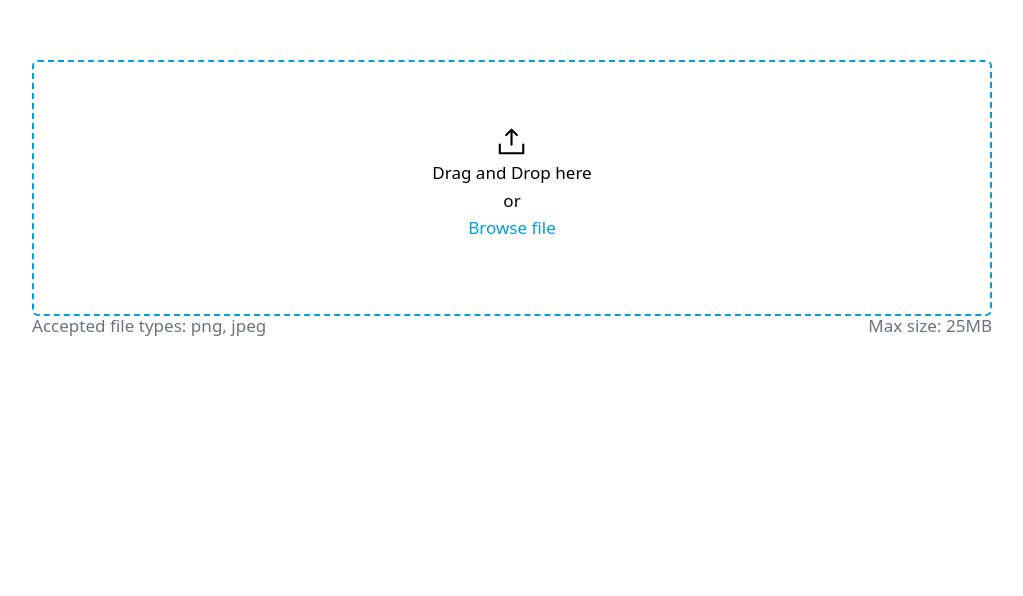
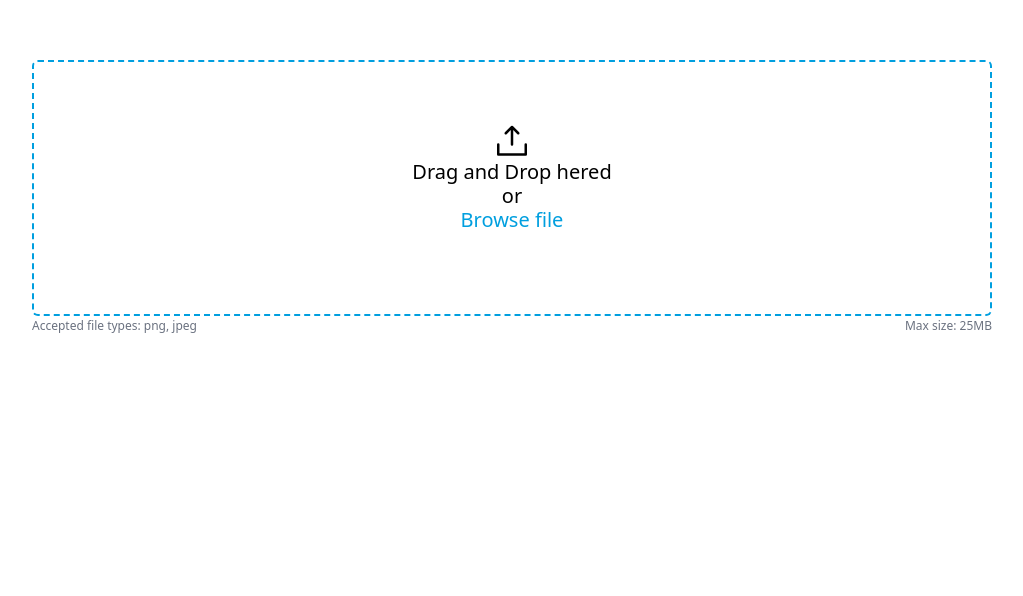
Before and after one commit to UofA-Blueprint/AlzheimerCalgary2.0, a React (Vite) app: page /upload-file-test in a window 1280 px wide. Shown: the part 204-800 px from the top of the page, without its empty margins (128-1151 px from the left). Built offline with nearby package versions, Linux system fonts and the light colour scheme.

Commit message:
adjusted

```diff
--- a/src/components/MediaUploadZone.tsx
+++ b/src/components/MediaUploadZone.tsx
@@ -3,42 +3,30 @@ import { useState, useEffect, useRef } from "react";
 
 interface MediaUploadZoneProps {
   onFilesDropped: (files: File[]) => void;
+  fontSize?: string;
+  className?: string;
 }
 
 const MediaUploadZone: React.FC<MediaUploadZoneProps> = ({
   onFilesDropped,
+  fontSize = "1em",
 }) => {
   // parent ref
   const parentRef = useRef<HTMLDivElement>(null);
 
   // handling sizing
-  const [margin, setMargin] = useState("1em");
-  const [fontSize, setFontSize] = useState("1em");
   // handling drop in file
   const [isDragOver, setIsDragOver] = useState(false);
   const [droppedFiles, setDroppedFiles] = useState<File[]>([]);
   const [isValidFile, setIsValidFile] = useState(true);
 
   const UploadZoneClassName =
-    "w-full h-full border-2 border-dashed flex flex-col justify-center items-center rounded-md border-primary-main " +
+    "w-full h-full border-2 border-dashed flex flex-col justify-center items-center rounded-md border-primary-main text-base" +
     (isDragOver
       ? " transform transition-transform duration-300 border-primary-dark ease-in-out scale-95"
       : "");
 
-  // adjust font size according to parent ref
-  useEffect(() => {
-    if (parentRef.current) {
-      const { width, height } = parentRef.current.getBoundingClientRect();
-      const newSize = Math.min(width, height) / 15;
-      setFontSize(`${newSize}px`);
-      setMargin(`${newSize / 10}px  `);
-      width > 700
-        ? setMargin(`${newSize / 10}px`)
-        : setMargin(`${-newSize / 2}px`);
-      console.log(width);
-    }
-  }, []);
-
+  // handle drop events, drop the PNG, JPEG and GIF type of file
   const handleDrop = (event: React.DragEvent<HTMLDivElement>) => {
     event.preventDefault();
     const files = Array.from(event.dataTransfer.files);
@@ -77,19 +65,25 @@ const MediaUploadZone: React.FC<MediaUploadZoneProps> = ({
   }, [droppedFiles]);
 
   return (
-    <div className="w-full h-full" style={{ fontSize }} ref={parentRef}>
+    <div
+      className="w-full h-full "
+      ref={parentRef}
+      style={{ fontSize: fontSize }}
+    >
       <div
         className={UploadZoneClassName}
         onDrop={handleDrop}
         onDragOver={handleDragOver}
         onDragLeave={handleDragLeave}
+        style={{ fontSize: fontSize }}
+      >
+        <div
+          className="flex flex-col  justify-center items-center text-base	shrink"
+          style={{ fontSize: fontSize }}
         >
           <UploadSimple className="mb-2" style={{ transform: "scale(2)" }} />
-
-        <div style={{ margin }} className="">
-          Drag and Drop here
-        </div>
-        <div style={{ margin }}> or </div>
+          <div className="">Drag and Drop hered</div>
+          <div className=""> or </div>
           <input
             type="file"
             id="fileInput"
@@ -103,38 +97,27 @@ const MediaUploadZone: React.FC<MediaUploadZoneProps> = ({
             }}
           />
           <label
-          style={{ margin }}
             htmlFor="fileInput"
-          className="text-primary-main cursor-pointer"
+            className="text-primary-main cursor-pointer mb-3"
           >
             Browse file
           </label>
+        </div>
         {droppedFiles.length > 0 && (
-          <div
-            className="truncate w-5/6 flex flex-col items-center overflow-hidden"
-            style={{ margin }}
-          >
+          <div className="truncate w-5/6 flex flex-col items-center overflow-hidden">
             {droppedFiles.slice(0, 3).map((file, index) => (
-              <div
-                style={{ margin }}
-                key={index}
-                className="truncate w-full text-center"
-              >
+              <div key={index} className="truncate w-full text-center">
                 {file.name}
               </div>
             ))}
-            {droppedFiles.length > 3 && <div style={{ margin }}>...</div>}
+            {droppedFiles.length > 3 && <div>...</div>}
           </div>
         )}
       </div>
-      <div
-        className="flex flex-row justify-between text-xs text-gray-500 mt-0.5"
-        style={{ fontSize }}
-      >
+      <div className="flex flex-row justify-between text-xs text-gray-500 mt-0.5">
         <div>Accepted file types: png, jpeg</div>
         <div>Max size: 25MB</div>
       </div>
-
       {!isValidFile && (
         <div className="flex flex-row text-xs  text-red-500">
           <WarningCircle className="mt-0.5 mr-0.5"></WarningCircle> File type
--- a/src/routes/MediaUploadZoneTestRoute.tsx
+++ b/src/routes/MediaUploadZoneTestRoute.tsx
@@ -11,12 +11,12 @@ const MediaUploadZonetestRoute: React.FC = () => {
     <div className="w-full h-full flex flex-col">
       <div className="grid place-items-center h-screen ">
         {/* renember to put it in a parent div that is large enough */}
-        <div className="w-9/12 h-64 text-base mb-4">
+        <div className="w-9/12 h-64 mb-4 " style={{ fontSize: "20px" }}>
           <MediaUploadZone onFilesDropped={handleFilesDropped} />
         </div>
       </div>
       <div className="grid place-items-center h-screen ">
-        <div className="w-96 h-32 text-base mt-4">
+        <div className="w-96 h-32 mt-4 " style={{ fontSize: "10px" }}>
           <MediaUploadZone onFilesDropped={handleFilesDropped} />
         </div>
       </div>
```
Lines whose indentation alone changed are shown as unchanged.
